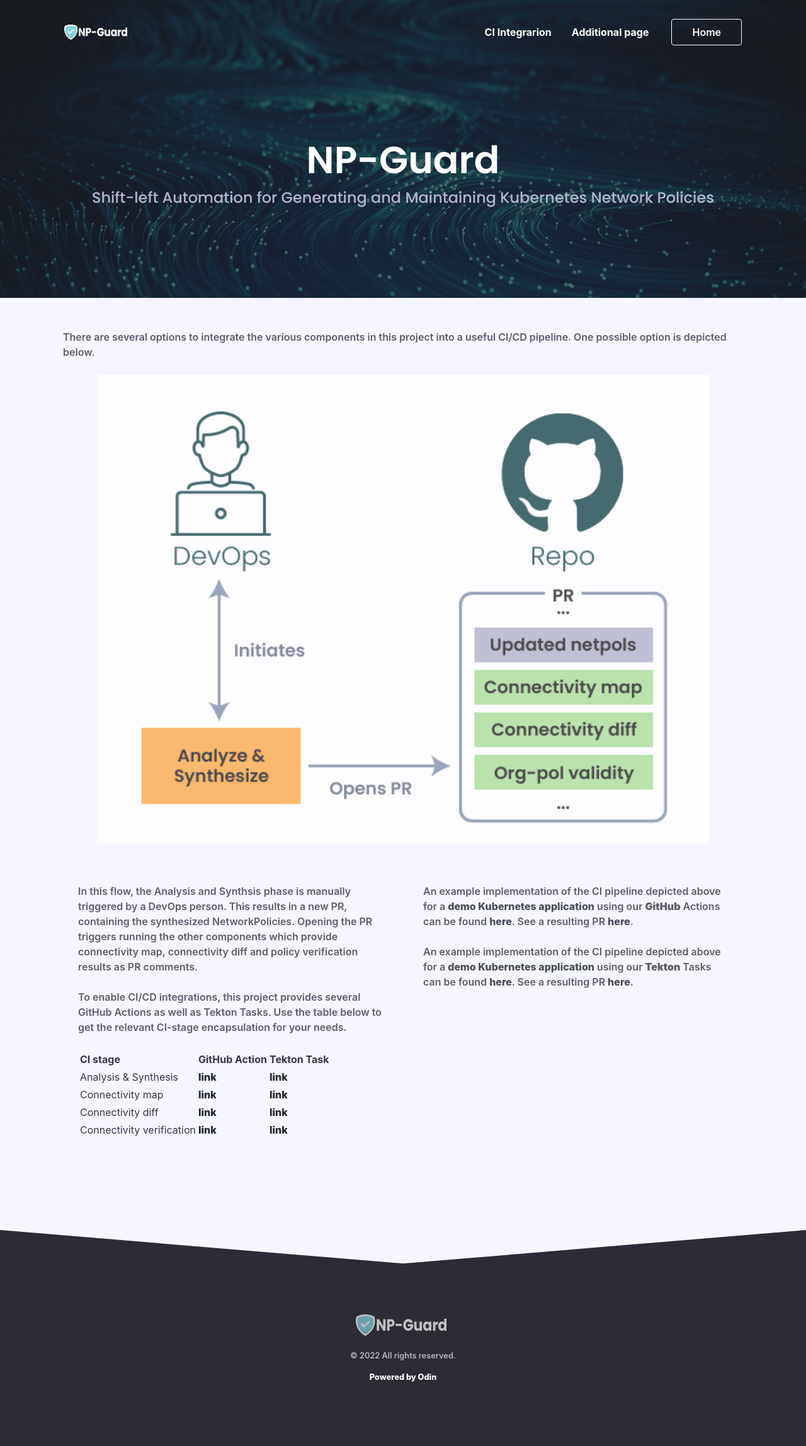
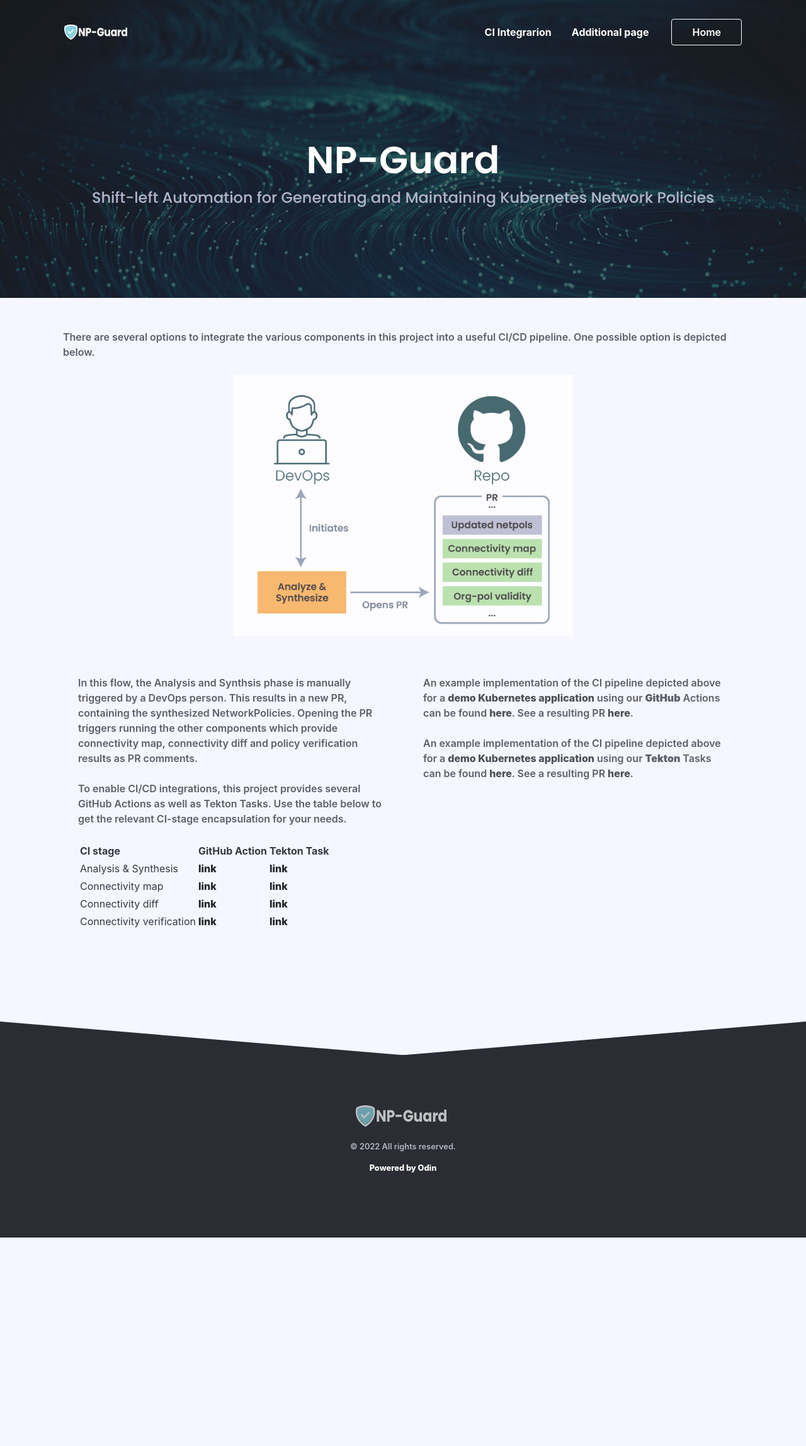
Before and after one commit to tkwsniva/np-guard, a Jekyll site: the page built from ci-integration.html, in a window 1280 px wide. Shown: the whole page at 63% size. Built offline with Jekyll 4.4.1, drawn with Linux system fonts in a browser that asks for light colours; nearby versions of some CDN libraries; some web fonts are replaced; comment, search, counter and statistics services are not loaded; after the commit the page ends 1965 px from its top, so only the background shows below that.

Commit message:
Update ci-integration-content.html

```diff
--- a/_includes/ci-integration-content.html
+++ b/_includes/ci-integration-content.html
@@ -2,7 +2,7 @@
 
 <div class="column col-12 col-sm-12 ">
   <p>There are several options to integrate the various components in this project into a useful CI/CD pipeline. One possible option is depicted below.</p>
-	<p align="center"><a href="assets/diagram-1-02.png" target="_blank"><img src="assets/diagram-1-02.png" width="90%" /></a></p>
+	<p align="center"><a href="assets/diagram-1-02.png" target="_blank"><img src="assets/diagram-1-02.png" width="50%" /></a></p>
 </div>
 <div class="column col-6 col-sm-12 p-8 mb-8 col-mx-auto">
 	<p>In this flow, the Analysis and Synthsis phase is manually triggered by a DevOps person. This results in a new PR, containing the synthesized NetworkPolicies. Opening the PR triggers running the other components which provide connectivity map, connectivity diff and policy verification results as PR comments.</p>
```
